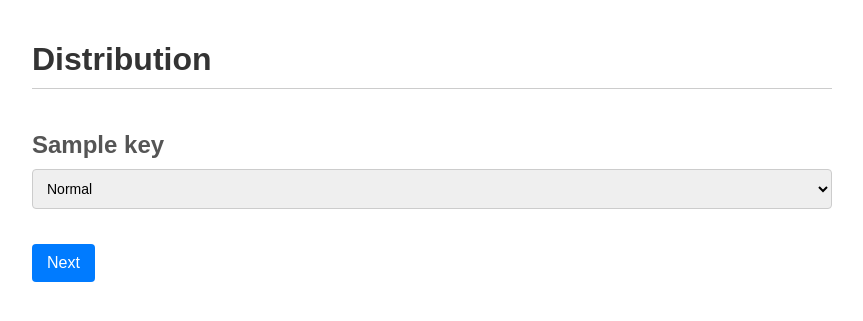
After one commit to Macromedia-Hamburg/DataGeneration, a Flask app: template Project/templates/Distribution.html in a window 1280 px wide. The commit adds this page. Shown: the top 321 px of the page, without its empty margins (208-1071 px from the left). Run offline with Flask 3, Linux system fonts and the light colour scheme; the template is opened without the code that fills it: most values are stand-ins (such as "Sample title", 1, 10 or a date in 2020).

Commit message:
Veränderung am Aufbau

```diff
--- a/Project/main.py
+++ b/Project/main.py
@@ -3,7 +3,7 @@ import shutil
 import tempfile
 import json
 
-from flask import Flask, render_template, request, jsonify
+from flask import Flask, render_template, request, jsonify, redirect
 from mimesis import Person
 from mimesis.locales import Locale
 
@@ -11,39 +11,69 @@ app = Flask("name")
 app.secret_key = "banan"
 
 
-@app.route("/", methods=["GET"])
-def testgen():
-    # Gibt die Region der Person an
-    person = Person(Locale.EN)
-
-    # Generiert die Beispieldaten
-    first_name = person.first_name()
-    last_name = person.last_name()
-    address_data = person.nationality()
-    telephone = person.phone_number()
-    email = person.email(unique=True)
-    gender = person.gender()
-    age = person.age(minimum=18, maximum=80)
-
-    data = {
-        "Vorname": first_name,
-        "Nachname": last_name,
-        "Nationalität": address_data,
-        "Telefonnummer": telephone,
-        "E-Mail": email,
-        "Geschlecht": gender,
-        "Alter": age
-    }
-
-    return render_template("testgen.html", data=data)
+@app.route("/", methods=["POST", "GET"])
+def jsonuploadscreen():
+    if request.method == "POST":
+        upload_json()
+        return redirect("/Datensatz")
+    return render_template("Jsonupload.html")
 
 
-@app.route("/upload_json", methods=["PUT"])
+@app.route("/Datensatz", methods=["POST", "GET"])
+def datensatzscreen():
+    if request.method == "POST":
+        # Hier Code implimentieren
+        return redirect("/Distribution")
+
+    return render_template("Datensatz.html")
+
+
+@app.route("/Frequenz", methods=["POST", "GET"])
+def Frequenzscreen():
+    if request.method == "POST":
+        # Hier Code implimentieren
+        return redirect("/Distribution")
+
+    return render_template("Frequenz.html")
+
+
+@app.route("/Distribution", methods=["POST", "GET"])
+def Distributionsscreen():
+
+    dic = "mimesis.json"
+
+    if request.method == "POST":
+        return redirect("/exampledownload")
+
+    # Logik der Distribution fehlt noch. Je nach Auswahl auf der Seite muss das generieren beeinflusst werden
+    with open(dic, "r") as json_file:
+        mimesis_schema = json.load(json_file)
+
+    simplified_keys = simplify_mimesis_schema(mimesis_schema)
+
+    return render_template("Distribution.html", dic=simplified_keys)
+
+
+@app.route("/exampledownload", methods=["POST", "GET"])
+def Downloadscreen():
+
+    if True:
+        #hier Code implimentieren
+        return redirect("/endscreen")
+
+    return render_template("exampledownload.html")
+
+
+@app.route("/endscreen", methods=["GET"])
+def endscreen():
+    return render_template("endscreen.html")
+
+
 def upload_json():
     jsondata = "temp.json"
 
     # Kontaktstelle zum HTML Code. Erstellt eine Variable file und weißt dieser die Hochgeladene Datei zu
-    file = request.files["file"]
+    file = request.files["fileInput"]
 
     # Wird ausgeführt wenn eine JSON Datei ausgewählt wurde. Erstellt einen temporären Dateipfad für die temp.json Datei
     if file and file.filename.endswith(".json"):
@@ -63,19 +93,20 @@ def upload_json():
         # Leert das Temporäre Verzeichnis
         shutil.rmtree(temp_dir)
 
-        #Liest den inhalt der upload.json
+        # Liest den inhalt der upload.json
         with open("upload.json", "r") as json_file:
             json_data = json.load(json_file)
             mimesis_schema = convert_json_schema_to_mimesis_schema(json_data)
 
-        #Speichert den inhalt der upload.json als mimesis schema
+        # Speichert den inhalt der upload.json als mimesis schema
         with open("mimesis.json", "w") as mimesis_file:
             json.dump(mimesis_schema, mimesis_file, indent=1)
 
         # Temporäre Rückmeldungen/////////// MUSS NOCH DURCH RICHTIGE ERSETZT WERDEN SOBALD DATEIN GENERIERT WERDEN
         return jsonify({"message": "File successfully uploaded and processed."}), 200
 
-#Nested Function zur umwandlung eines Json Schemas in ein Mimesis Schema
+
+# Nested Function zur umwandlung eines Json Schemas in ein Mimesis Schema
 def convert_json_schema_to_mimesis_schema(json_schema):
     def process_properties(properties):
         result = {}
@@ -101,5 +132,27 @@ def convert_json_schema_to_mimesis_schema(json_schema):
 
     return process_properties(json_schema.get("properties", {}))
 
+
+def simplify_mimesis_schema(schema, parent_key=None):
+    simple_keys = []
+
+    for key, value in schema.items():
+        current_key = key if parent_key is None else f"{parent_key}.{key}"
+
+        if isinstance(value, dict):
+            # Ruft die Funktion rekursiv auf, wenn es sich um ein Dic handelt
+            simple_keys.extend(simplify_mimesis_schema(value, current_key))
+        elif isinstance(value, list):
+            # Ruft die funktion für jedes Dic rekursiv auf, wenn es sich in einer Liste befindet
+            for item in value:
+                if isinstance(item, dict):
+                    simple_keys.extend(simplify_mimesis_schema(item, current_key))
+        elif isinstance(value, str):
+            # Fügt den aktuellen Key wert der Liste hinzu, wenn es sich um eine variable handelt
+            simple_keys.append(current_key)
+
+    return simple_keys
+
+
 if __name__ == "__main__":
     app.run(debug=False)
--- /dev/null
+++ b/Project/templates/Distribution.html
@@ -0,0 +1,80 @@
+<!DOCTYPE html>
+<html lang="en">
+<head>
+    <meta charset="UTF-8">
+    <meta name="viewport" content="width=device-width, initial-scale=1.0">
+    <title>Distribution</title>
+    <style>
+        body {
+            font-family: 'Arial', sans-serif;
+            padding: 20px;
+            max-width: 800px;
+            margin: 0 auto;
+        }
+
+        h1 {
+            color: #333;
+            border-bottom: 1px solid #ccc;
+            padding-bottom: 10px;
+        }
+
+        .category-container {
+            max-height: 400px;
+            overflow-y: auto;
+        }
+
+        .category {
+            margin-bottom: 20px;
+        }
+
+        h2 {
+            color: #555;
+            margin-bottom: 10px;
+        }
+
+        select {
+            width: 100%;
+            padding: 10px;
+            margin-bottom: 15px;
+            box-sizing: border-box;
+            border: 1px solid #ccc;
+            border-radius: 4px;
+            font-size: 14px;
+        }
+
+        button {
+            background-color: #007BFF;
+            color: #fff;
+            padding: 10px 15px;
+            border: none;
+            border-radius: 4px;
+            cursor: pointer;
+            font-size: 16px;
+        }
+
+        button:hover {
+            background-color: #0056b3;
+        }
+    </style>
+</head>
+<body>
+    <h1>Distribution</h1>
+
+    <div class="category-container">
+        {% for key in dic %}
+            <div class="category">
+                <h2>{{ key }}</h2>
+                <select name="{{ key }}_distribution">
+                    <option value="normal">Normal</option>
+                    <option value="gauss">Gauss</option>
+                    <option value="test">Test</option>
+                </select>
+            </div>
+        {% endfor %}
+    </div>
+
+    <form method="POST" action="/exampledownload">
+        <button type="submit" name="next"> Next </button>
+    </form>
+</body>
+</html>
--- /dev/null
+++ b/Project/templates/Frequenz.html
@@ -0,0 +1 @@
+#Leer bis code vorliegt
--- /dev/null
+++ b/Project/templates/endscreen.html
@@ -0,0 +1 @@
+#Leer bis code vorliegt
--- /dev/null
+++ b/Project/templates/exampledownload.html
@@ -0,0 +1 @@
+#Leer bis code vorliegt
--- a/Project/templates/testgen.html
+++ b/Project/templates/testgen.html
@@ -199,7 +199,7 @@
     formData.append('file', document.getElementById('jsonFile').files[0]);
 
     fetch('/upload_json', {
-        method: 'POST',
+        method: 'PUT',
         body: formData,
     })
         .then(response => {
```
Also changed, not shown: Project/templates/Datensatz.html (added, +86 -0 lines), Project/templates/Jsonupload.html (added, +67 -0 lines), Project/templates/Start.html (added, +67 -0 lines), 1 other file.
